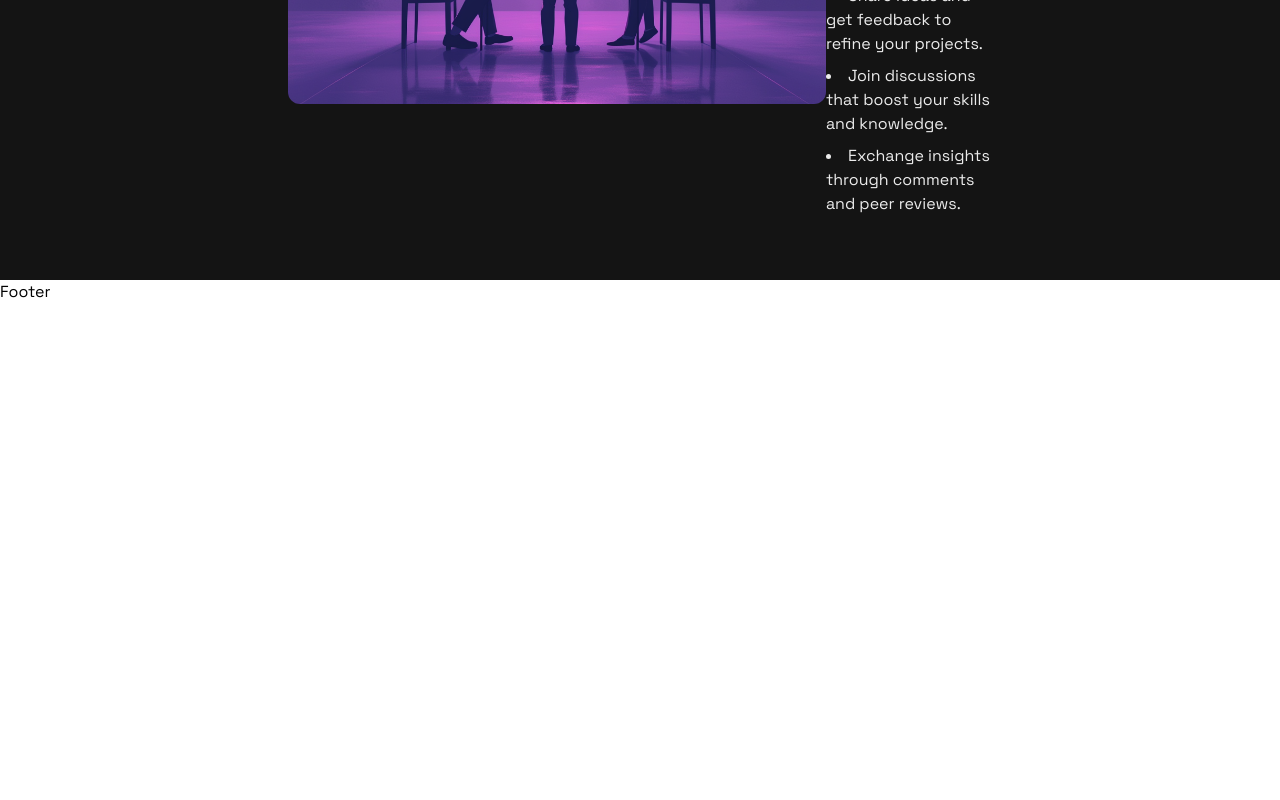
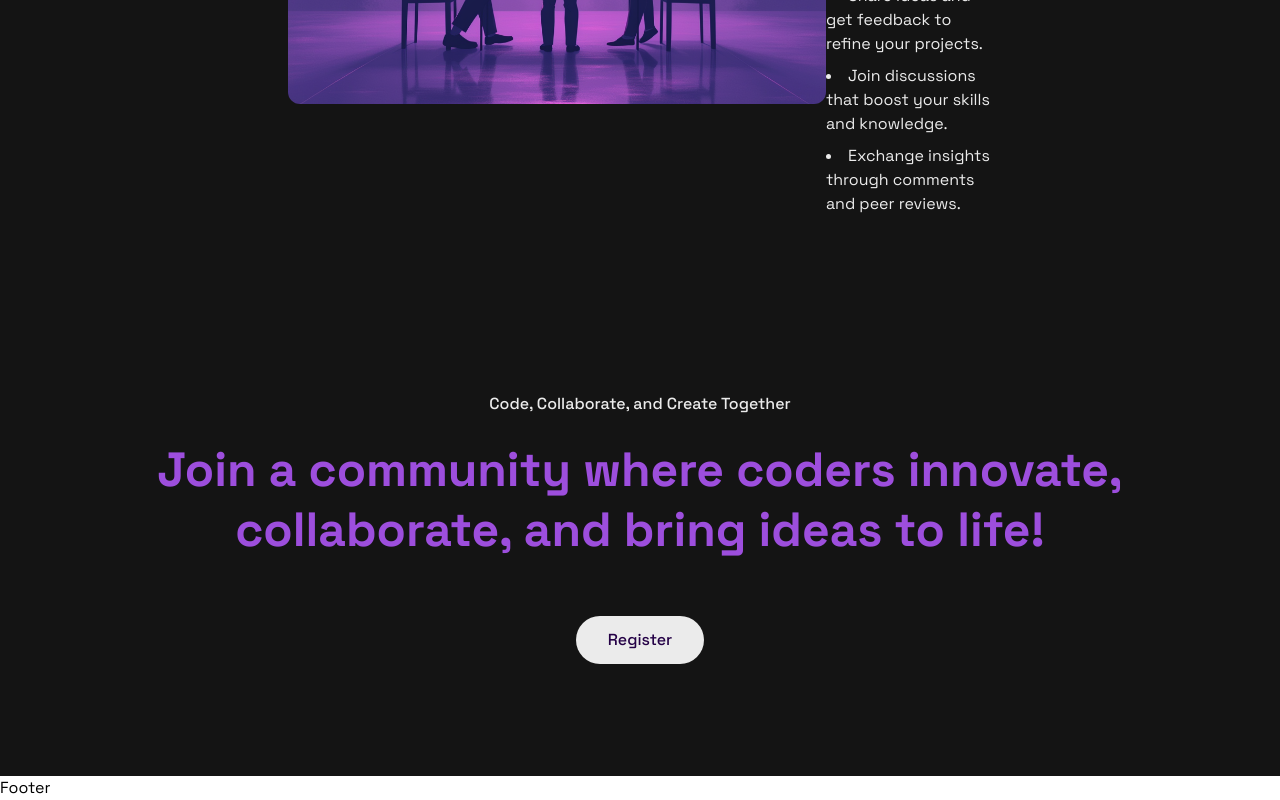
Before and after one commit to IJPenguin/RootNode, a React (Vite) app in the folder frontend/: page / in a window 1280 px wide. Shown: the part 2572-3372 px from the top of the page. Before the commit the page ends 2876 px from the top, so only its background shows below. Built offline with nearby package versions, Linux system fonts and the light colour scheme.

Commit message:
added Cta

```diff
--- /dev/null
+++ b/frontend/src/components/Button/WhiteButton.jsx
@@ -0,0 +1,12 @@
+const WhiteButton = ({ onClick, text }) => {
+	return (
+		<button
+			onClick={onClick}
+			className="hover:white rounded-full bg-white px-8 py-3 font-sans text-base font-medium text-background-purple hover:bg-purple"
+		>
+			{text}
+		</button>
+	);
+};
+
+export default WhiteButton;
--- /dev/null
+++ b/frontend/src/components/Landing/Cta/Cta.jsx
@@ -0,0 +1,18 @@
+import WhiteButton from "../../Button/WhiteButton";
+
+const Cta = () => {
+	return (
+		<div className="flex flex-col items-center bg-background py-28">
+			<h4 className="text-base font-medium text-white">
+				Code, Collaborate, and Create Together
+			</h4>
+			<h1 className="max-w-5xl pb-14 pt-6 text-center text-5xl font-bold leading-tight text-purple">
+				Join a community where coders innovate, collaborate, and bring
+				ideas to life!
+			</h1>
+			<WhiteButton text="Register" />
+		</div>
+	);
+};
+
+export default Cta;
--- a/frontend/src/components/Landing/Landing.jsx
+++ b/frontend/src/components/Landing/Landing.jsx
@@ -2,6 +2,7 @@ import Hero from "./Hero/Hero";
 import Features from "./Features/Features";
 import Articles from "./Articles/Articles";
 import Community from "./Community/Community";
+import Cta from "./Cta/Cta";
 
 const Landing = () => {
 	return (
@@ -10,6 +11,7 @@ const Landing = () => {
 			<Features />
 			<Articles />
 			<Community />
+			<Cta />
 		</>
 	);
 };
```
